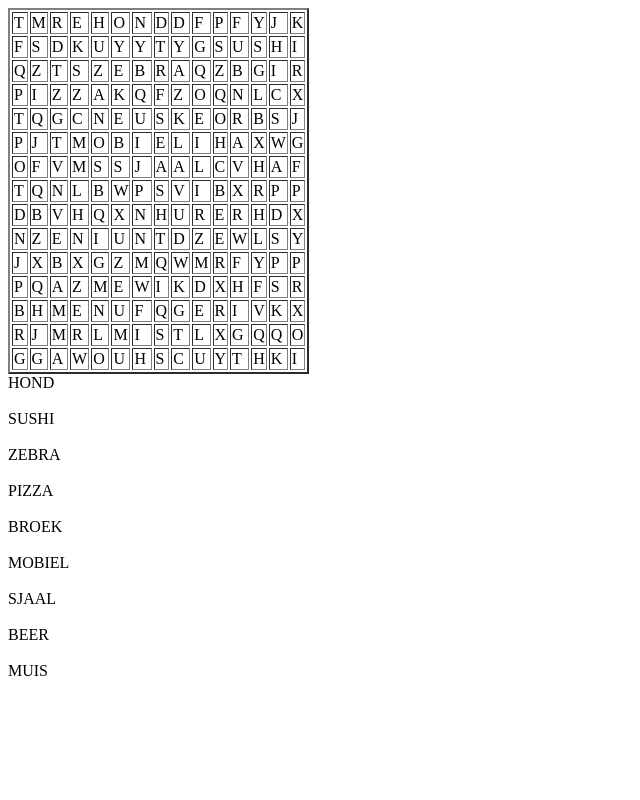
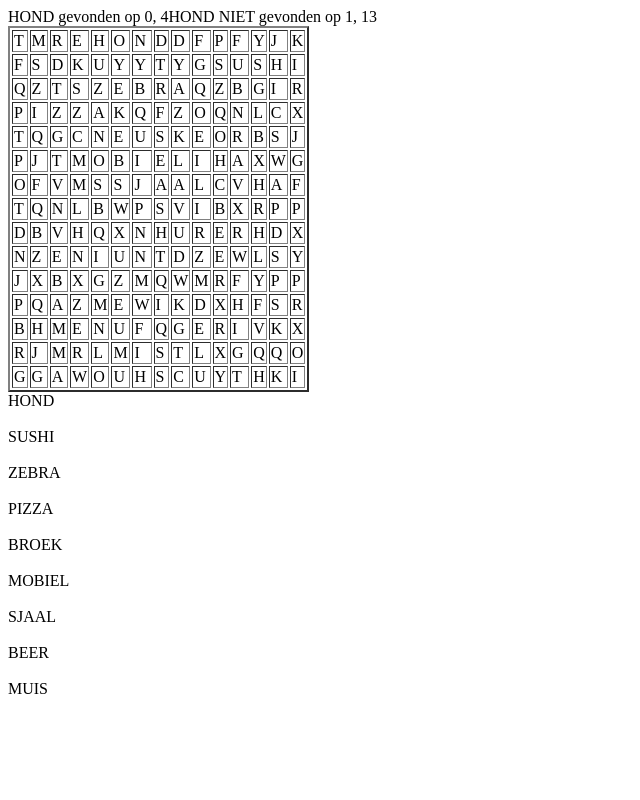
Before and after one commit to 148440/informatica, a PHP site: page /lisa.php in a window 1280 px wide. Shown: the whole page, without its empty margins (0-640 px from the left). Run offline with PHP 8.4, Linux system fonts and the light colour scheme.

Commit message:
Pushen gelukt

```diff
--- a/GaInlezen.php
+++ b/GaInlezen.php
@@ -1,4 +1,26 @@
-<?php
+<head>
+        <script src="https://ajax.googleapis.com/ajax/libs/jquery/1.12.0/jquery.min.js"></script>
+    <script> $(document).ready(function ()
+        {
+
+            $("div").hover(function () {
+                console.log('fsdfsdfs');
+                $(this).css({'background-color': 'pink'});
+                var t = $(this).text();
+
+                $("." + t).css("color", "pink");
+
+            });
+
+            $("div").mouseout(function () {
+                $(this).css({'background-color': 'white'});
+                var t = $(this).text();
+                $("#" + t).css("color", "black");
+
+            });
+        });
+    </script>
+</head><?php
 
 //print_r($_FILES);
 $bestand = $_FILES['lisa']['tmp_name'];
--- a/LRzoeken.php
+++ b/LRzoeken.php
@@ -1,5 +1,35 @@
 <?php
 
+function isDaarHetLRWoord($wz, $woord, $i, $j) {
+    // in wz[i][j] staat eerste letter van het woord
+    $gehaktWoord = str_split($woord);
+    foreach ($gehaktWoord as $k => $letter) {
+        if ($wz[$i][$j+$k] == $letter) {
+            ;
+        } else {
+            return false;
+        }
+    }
+
+
+    return true;
+    ; // als het woord op positie i,j gevonden is
+}
+
+$woord = "HOND";
+$eersteLetterVanHetWoord = str_split($woord)[0];
+
 // zoeken van links naar rechts
-
+foreach ($wz as $i => $rij) {
+    foreach ($rij as $j => $letter) {
+        if ($letter == $eersteLetterVanHetWoord) {
+            $t = isDaarHetLRWoord($wz, $woord, $i, $j);
+            if ($t == true) {   // gevonden
+                print "$woord gevonden op $i, $j";
+            } else {
+                 print "$woord NIET gevonden op $i, $j";
+            }
+        }
+    }
+}
 ?>
--- a/inlezen.php
+++ b/inlezen.php
@@ -20,7 +20,7 @@ function inlezen($fileName) {
         if ($legeRegelGezien == true) {
             $woorden[] = $str_split_ding;
         } else {
-            $wz[] = $str_split_ding;
+            $wz[] = $str_split_ding;    // $wz[0][0] is links boven
         }
         // logica, als regel te klein is (strlen(...) < 2)
         // dan geen wz, maar woorden[] = str_split ding
--- a/maakTabel.php
+++ b/maakTabel.php
@@ -8,7 +8,7 @@ foreach($wz as $regel) {
     //$regel = str_split(trim($regel));
     print '<tr>';
     foreach($regel as $letter) {
-        print "<td>";
+        print "<td class='HOND sushi'>";
         if ($letter == '-') {
             $letter = '/';  // rand() chr() VOOR RANDOM LETTERS
 
```
Also changed, not shown: index.php (+17 -18 lines).
